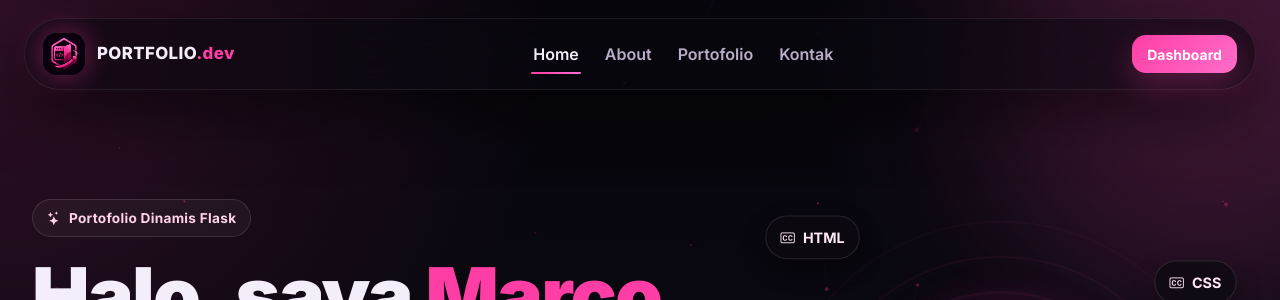
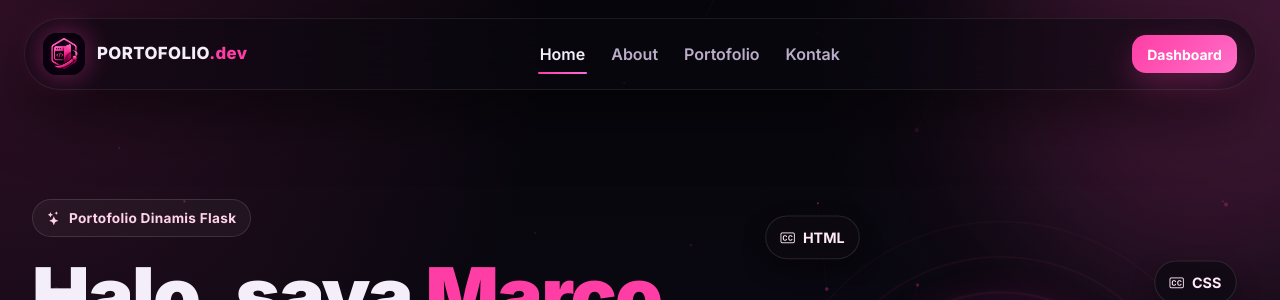
Before and after one commit to dodi397/Web_Portofolio, a Flask app: page / in a window 1280 px wide. Shown: the top 300 px of the page. Run offline with Flask 3, Linux system fonts and the light colour scheme.

Commit message:
Memperbaiki nama web

```diff
--- a/templates/partials/dashboard_topbar.html
+++ b/templates/partials/dashboard_topbar.html
@@ -3,7 +3,7 @@
         <div class="d-flex align-items-center justify-content-between py-3 gap-3">
             <a href="{{ url_for('index') }}" class="brand-link">
                 <img src="{{ url_for('static', filename='images/Logo.png') }}" class="brand-logo" alt="Portofolio.Dev">
-                <span class="brand-text">PORTFOLIO<span class="accent">.dev</span></span>
+                <span class="brand-text">PORTOFOLIO<span class="accent">.dev</span></span>
             </a>
             <div class="d-flex align-items-center gap-2">
                 <a href="{{ url_for('index') }}" class="btn btn-ghost btn-sm"><i class="bi bi-arrow-left"></i> Beranda</a>
--- a/templates/partials/public_nav.html
+++ b/templates/partials/public_nav.html
@@ -3,7 +3,7 @@
         <div class="nav-inner">
             <a href="{{ url_for('index') }}" class="brand-link">
                 <img src="{{ url_for('static', filename='images/Logo.png') }}" class="brand-logo" alt="Portofolio.Dev">
-                <span class="brand-text">PORTFOLIO<span class="accent">.dev</span></span>
+                <span class="brand-text">PORTOFOLIO<span class="accent">.dev</span></span>
             </a>
             <nav class="nav-links">
                 <a href="{{ url_for('index') }}" class="{% if active_page=='home' %}active{% endif %}">Home</a>
```
